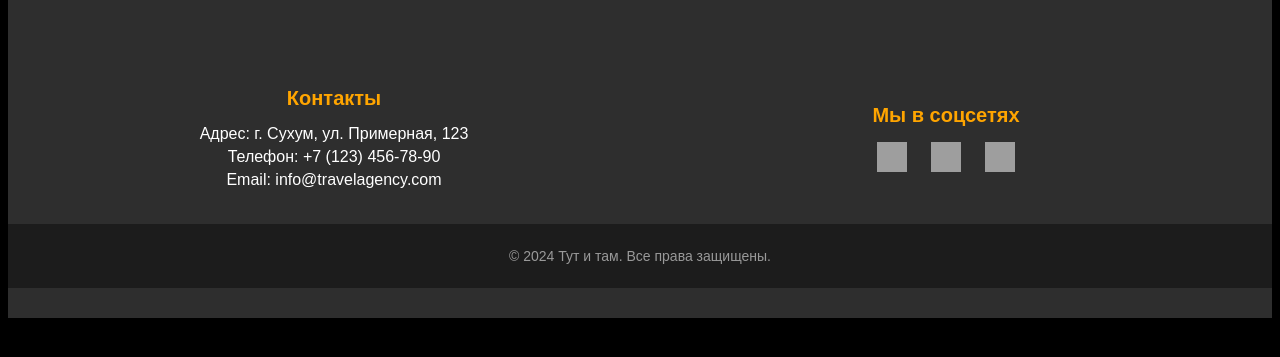
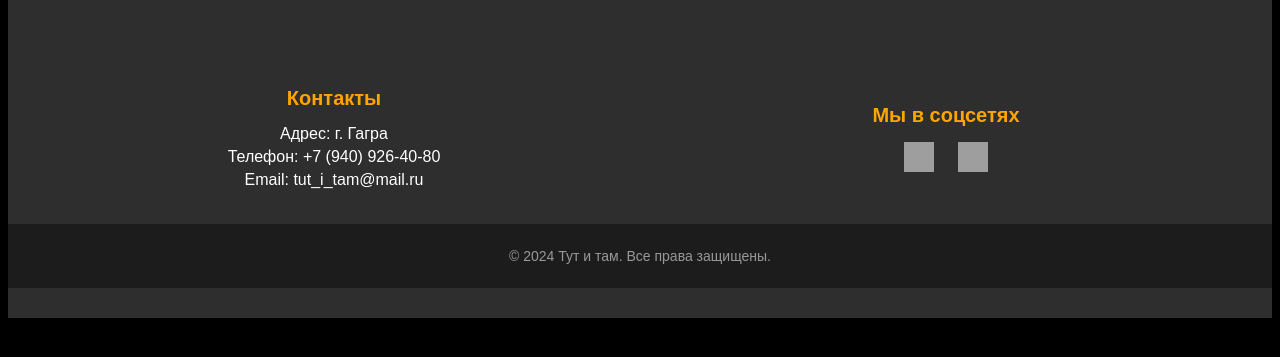
Before and after one commit to MrDzhofik/Tut_i_tam, a Django app: template templates/main.html in a window 1280 px wide. Shown: the part 152-509 px from the top of the page. Run offline with Django 4.2, Linux system fonts and the light colour scheme; the template is opened without the code that fills it, so the values that code supplies are empty; grey boxes are pictures that could not be loaded.

Commit message:
Версия 1.0.1

```diff
--- a/templates/footer.html
+++ b/templates/footer.html
@@ -6,15 +6,15 @@
     <div class="footer-container">
         <div class="footer-info">
             <h4>Контакты</h4>
-            <p>Адрес: г. Сухум, ул. Примерная, 123</p>
-            <p>Телефон: +7 (123) 456-78-90</p>
-            <p>Email: info@travelagency.com</p>
+            <p>Адрес: г. Гагра</p>
+            <p>Телефон: +7 (940) 926-40-80</p>
+            <p>Email: tut_i_tam@mail.ru</p>
         </div>
         <div class="footer-social">
             <h4>Мы в соцсетях</h4>
-            <a href="#"><img src="{% static 'images/facebook-icon.png' %}" alt="Facebook"></a>
-            <a href="#"><img src="{% static 'images/instagram-icon.png' %}" alt="Instagram"></a>
-            <a href="#"><img src="{% static 'images/twitter-icon.png' %}" alt="Twitter"></a>
+            <a href="t.me/Tut_i_tam_traveling"><img src="{% static 'images/facebook-icon.png' %}" alt="Telegram"></a>
+            <a href="https://www.instagram.com/tut_i_tam.travel"><img src="{% static 'images/instagram-icon.png' %}"
+                    alt="Instagram"></a>
         </div>
     </div>
     <div class="footer-bottom">
```
